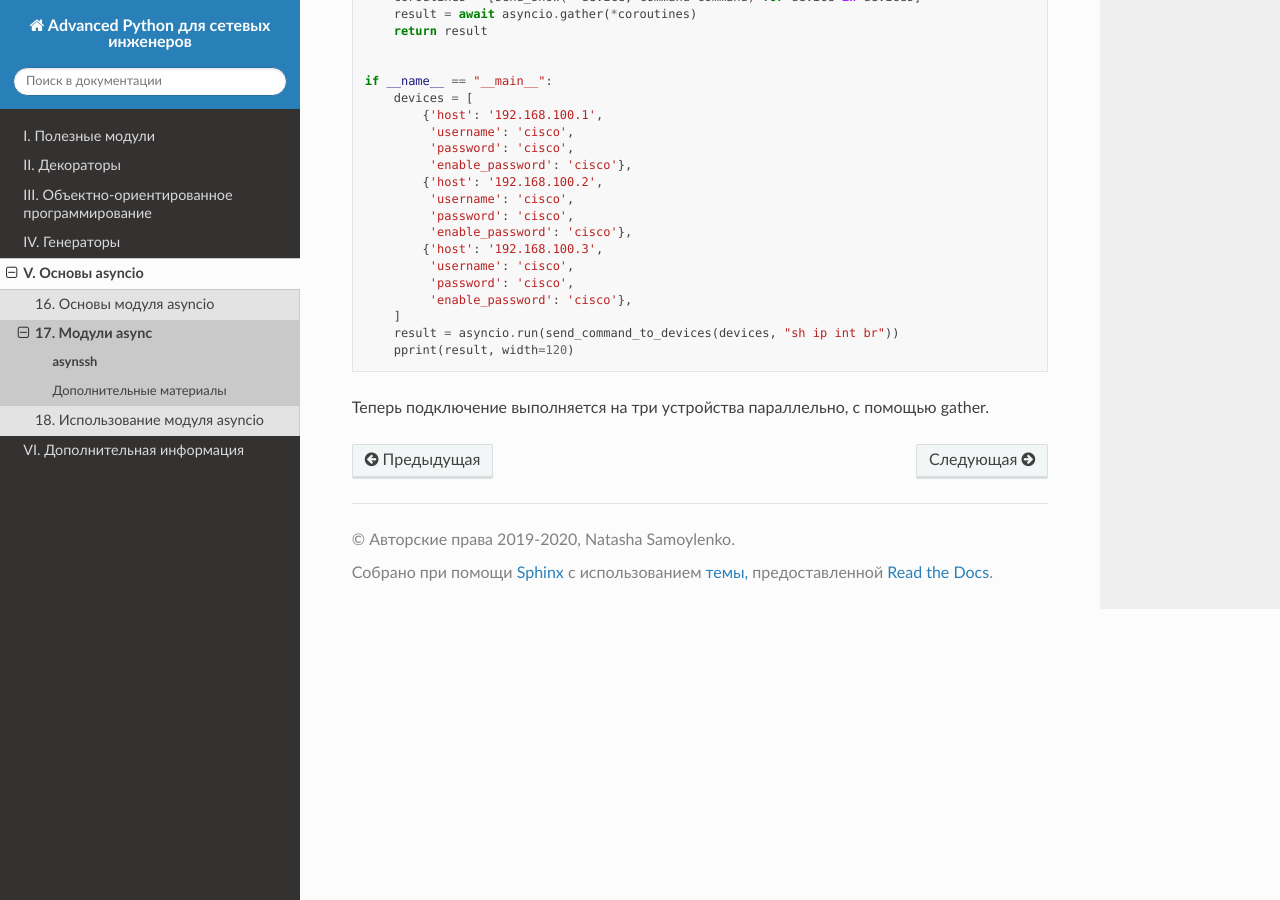
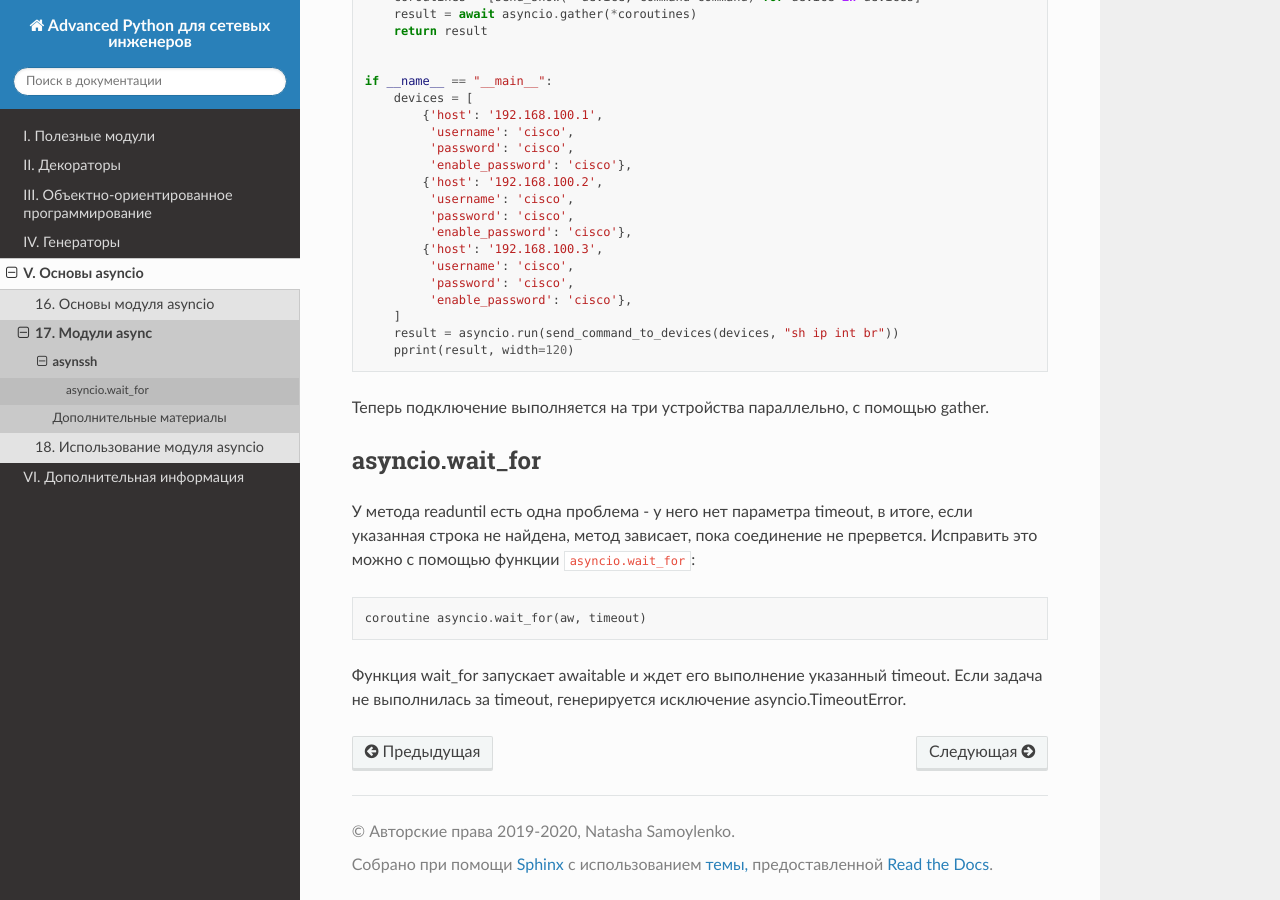
Before and after one commit to natenka/advpyneng-book, a Sphinx documentation site: the page built from docs/source/book/17_async_libraries/asyncssh.rst, in a window 1280 px wide and 900 px high, scrolled down 2498 px. Built offline with Sphinx 7.4.7 and the Read the Docs theme 2.0.0, drawn with Linux system fonts in a browser that asks for light colours; pages that are not in the unit, such as notebooks, are missing from menus; some of the changed text lies outside the part shown.

Commit message:
update asyncssh

```diff
--- a/docs/source/book/17_async_libraries/asyncssh.rst
+++ b/docs/source/book/17_async_libraries/asyncssh.rst
@@ -154,3 +154,17 @@ Linux, например, тут может указываться, наприм
         pprint(result, width=120)
 
 Теперь подключение выполняется на три устройства параллельно, с помощью gather.
+
+asyncio.wait_for
+----------------
+
+У метода readuntil есть одна проблема - у него нет параметра timeout, в итоге,
+если указанная строка не найдена, метод зависает, пока соединение не прервется.
+Исправить это можно с помощью функции ``asyncio.wait_for``:
+
+.. code:: python
+
+    coroutine asyncio.wait_for(aw, timeout)
+
+Функция wait_for запускает awaitable и ждет его выполнение указанный timeout.
+Если задача не выполнилась за timeout, генерируется исключение asyncio.TimeoutError.
```
Also changed, not shown: other parts of docs/source/book/17_async_libraries/asyncssh.rst (+4 -4 lines).
